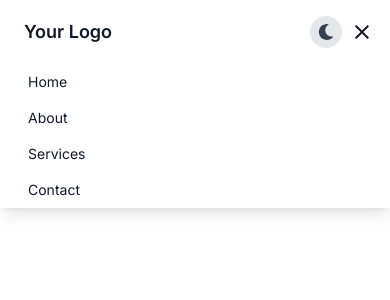
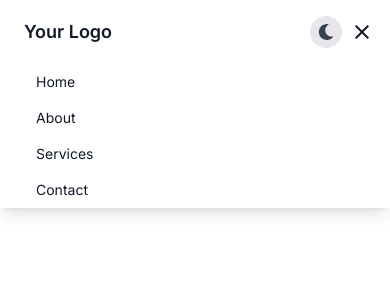
Before and after one commit to Kuwar20/ecom, a React (Vite) app in the folder frontend/: page / in a window 390 px wide. Both pictures are taken after a click on the button 362 px from the left and 32 px from the top of the page. Shown: the top 300 px of the page. Built offline with nearby package versions, Linux system fonts and the light colour scheme.

Commit message:
chore: Update mobile menu styling in Navbar component

```diff
--- a/frontend/src/App.jsx
+++ b/frontend/src/App.jsx
@@ -3,7 +3,7 @@ import Navbar from './components/Navbar';
 
 function App() {
   return (
-    <div className="min-h-screen w-full overflow-x-hidden bg-white dark:bg-gray-800 transition-colors duration-300 text-gray-900 dark:text-gray-100">
+    <div className="min-h-screen w-full overflow-x-hidden bg-white dark:bg-gray-800 transition-colors duration-100 text-gray-900 dark:text-gray-100">
       <Navbar />
     </div>
   );
--- a/frontend/src/components/Navbar.jsx
+++ b/frontend/src/components/Navbar.jsx
@@ -42,11 +42,11 @@ const Navbar = () => {
             </div>
 
             {/* Mobile menu */}
-            <div className={`md:hidden ${isOpen ? "block" : "hidden"}`}>
-                <a href="#" className="block py-2 px-7 text-sm hover:bg-gray-200 dark:hover:bg-gray-700">Home</a>
-                <a href="#" className="block py-2 px-7 text-sm hover:bg-gray-200 dark:hover:bg-gray-700">About</a>
-                <a href="#" className="block py-2 px-7 text-sm hover:bg-gray-200 dark:hover:bg-gray-700">Services</a>
-                <a href="#" className="block py-2 px-7 text-sm hover:bg-gray-200 dark:hover:bg-gray-700">Contact</a>
+            <div className={`md:hidden ${isOpen ? "block" : "hidden"} px-2`}>
+                <a href="#" className="block py-2 px-7 rounded-md text-sm hover:bg-gray-200 dark:hover:bg-gray-700">Home</a>
+                <a href="#" className="block py-2 px-7 rounded-md text-sm hover:bg-gray-200 dark:hover:bg-gray-700">About</a>
+                <a href="#" className="block py-2 px-7 rounded-md text-sm hover:bg-gray-200 dark:hover:bg-gray-700">Services</a>
+                <a href="#" className="block py-2 px-7 rounded-md text-sm hover:bg-gray-200 dark:hover:bg-gray-700">Contact</a>
             </div>
         </nav>
     );
```
